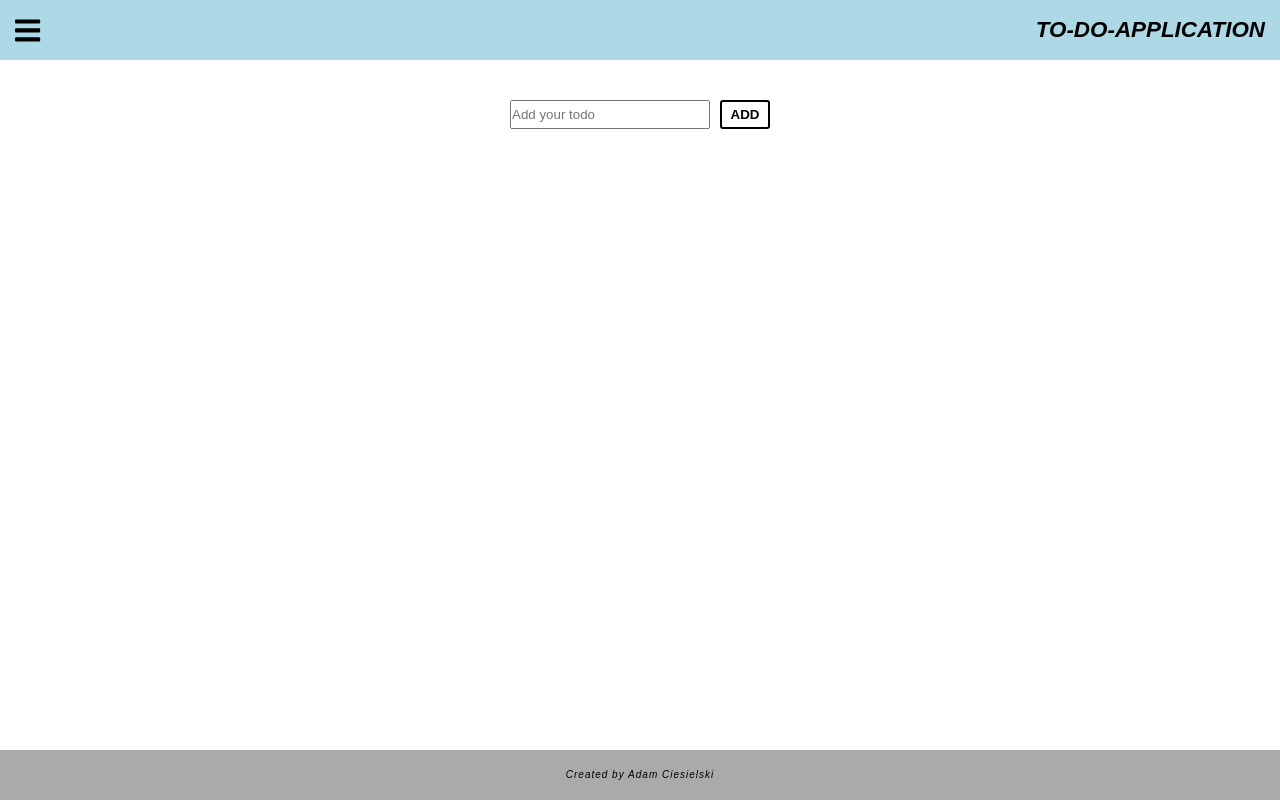
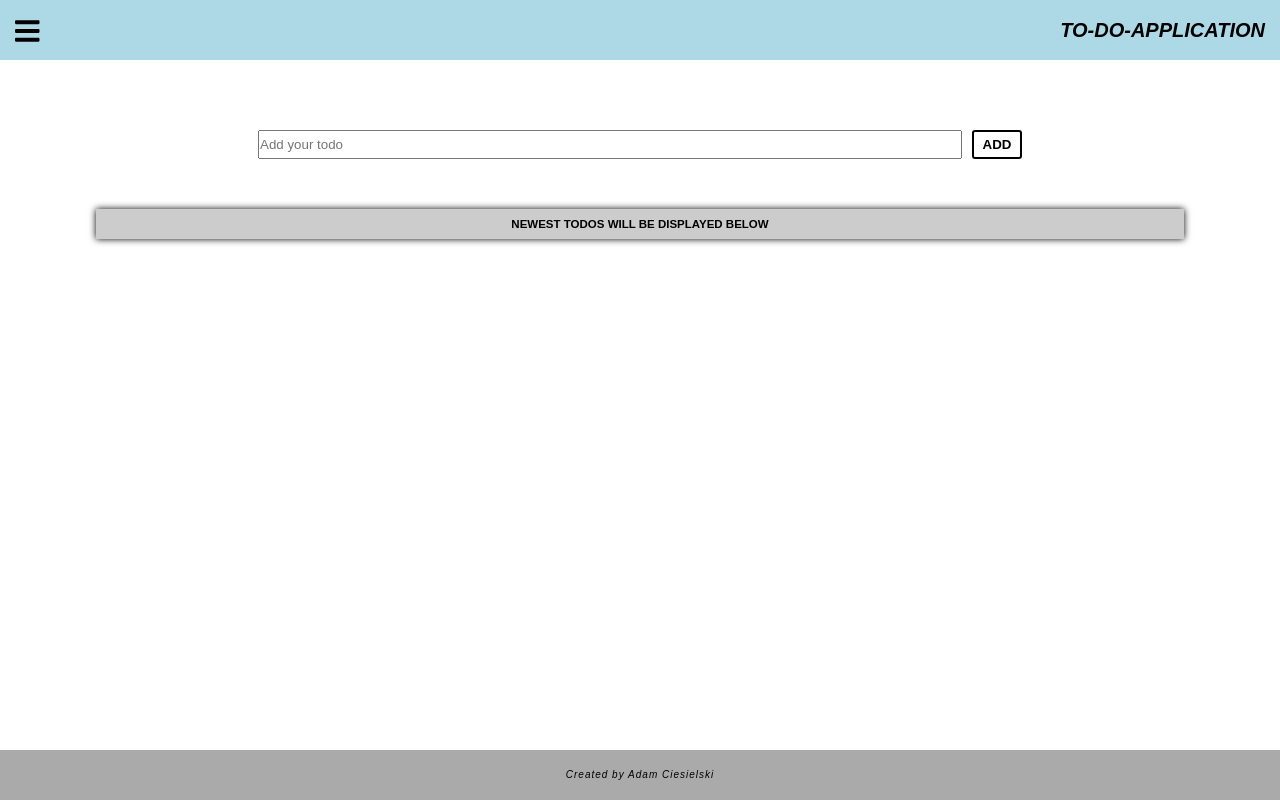
Before and after one commit to adcies/to-do-app, a React (Create React App) app: page / in a window 1280 px wide. Built offline with nearby package versions, Linux system fonts and the light colour scheme.

Commit message:
create initial todo list wrapper, rearrange several minor styles

```diff
--- a/src/App.scss
+++ b/src/App.scss
@@ -1,7 +1,7 @@
 @import './sass/variables';
 @import './sass/reset';
 
-body {
+:root {
+  font-size: $base-fontSize;
   font-family: sans-serif;
-  font-size: $base-fontSize;
 }
--- a/src/components/Form/Form.scss
+++ b/src/components/Form/Form.scss
@@ -2,11 +2,11 @@
 
 .main-form {
   text-align: center;
-  margin-top: 40px;
+  margin-top: 70px;
   &__input {
     margin-right: 10px;
     line-height: 25px;
-    width: 200px;
+    width: 55%;
   }
   &__submit {
     height: 28.5px;
@@ -16,7 +16,6 @@
     border-radius: 3px;
     text-transform: uppercase;
     font-weight: bold;
-    font-family: sans-serif;
     &:active {
       background-color: black;
       color: white;
@@ -25,7 +24,6 @@
   &__validation-info {
     color: $validation-message-error-color;
     margin-top: 10px;
-    font-family: sans-serif;
     font-size: $validation-message-error-fontSize;
   }
 }
--- /dev/null
+++ b/src/components/ToDoList/ToDoList.jsx
@@ -0,0 +1,16 @@
+import React from 'react';
+
+import './ToDoList.scss';
+
+const ToDoList = () => {
+  return (
+    <section className="todo-container">
+      <p className="todo-container__info">
+        Newest todos will be displayed below
+      </p>
+      <div className="todo-container__list-wrapper"></div>
+    </section>
+  );
+};
+
+export default ToDoList;
--- /dev/null
+++ b/src/components/ToDoList/ToDoList.scss
@@ -0,0 +1,16 @@
+@import '../../sass/variables';
+
+.todo-container {
+  margin: 50px auto 30px;
+  width: 85%;
+  box-shadow: 0 0 7px 0 black;
+  &__info {
+    line-height: 20px;
+    text-transform: uppercase;
+    font-size: $todo-title-fontSize;
+    text-align: center;
+    font-weight: bold;
+    background-color: $todo-title-bgColor;
+    padding: 5px;
+  }
+}
--- a/src/layout/Main/Main.jsx
+++ b/src/layout/Main/Main.jsx
@@ -1,6 +1,7 @@
 import React from 'react';
 
 import Form from '../../components/Form/Form';
+import ToDoList from '../../components/ToDoList/ToDoList';
 
 import './Main.scss';
 
@@ -8,6 +9,7 @@ const Main = () => {
   return (
     <main className="main">
       <Form />
+      <ToDoList />
     </main>
   );
 };
--- a/src/sass/_variables.scss
+++ b/src/sass/_variables.scss
@@ -4,12 +4,12 @@ $base-fontSize: 10px;
 
 $header-height-mobile: 60px;
 $header-bgColor: lightblue;
-$header-fontSize-mobile: 1.4rem;
+$header-fontSize-mobile: 2rem;
 
 //Navigation
 
-$bars-fontSize-mobile: 1.8rem;
-$nav-fontSize-mobile: 1.4rem;
+$bars-fontSize-mobile: 2.8rem;
+$nav-fontSize-mobile: 2.4rem;
 
 //Footer
 
@@ -17,8 +17,12 @@ $footer-height-mobile: 50px;
 $footer-bgColor: #aaa;
 
 //Form
-$validation-message-error-fontSize: 1.1rem;
+$validation-message-error-fontSize: 1.5rem;
 $validation-message-error-color: red;
+
+//Todo container
+$todo-title-bgColor: #ccc;
+$todo-title-fontSize: 1.15rem;
 
 //Media
 $breakpoints: (
```
